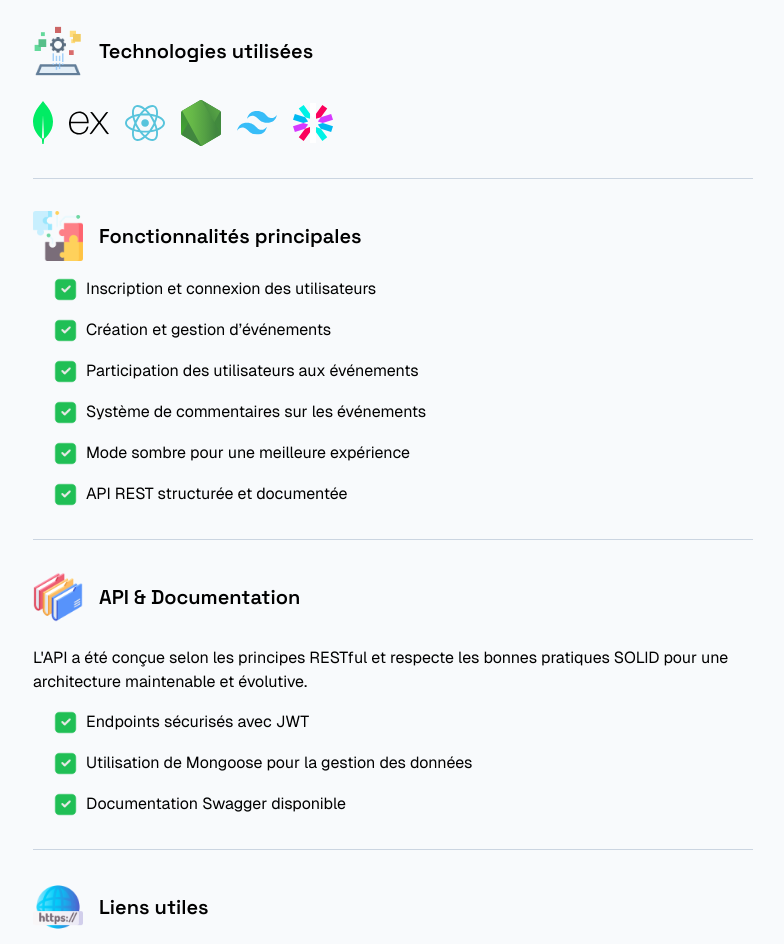
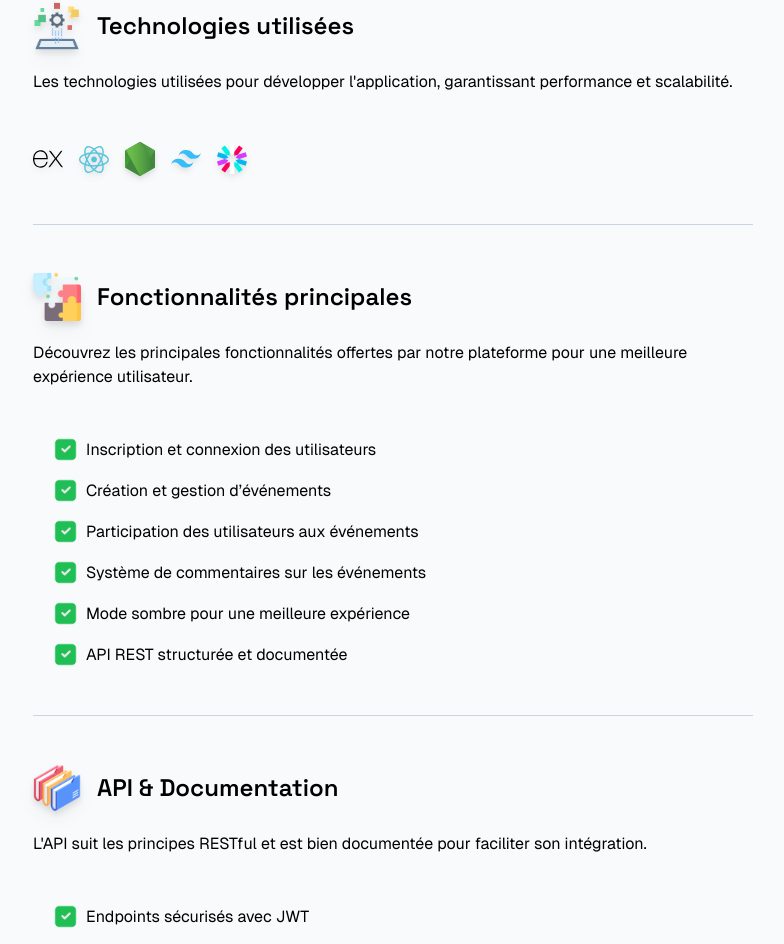
Before and after one commit to didicodeX/didicode, a Next.js app: page /projets in a window 1280 px wide. Shown: the part 331-1275 px from the top of the page, without its empty margins (247-1031 px from the left). Built offline with nearby package versions, Linux system fonts and the light colour scheme.

Commit message:
Remove unused skills icon, update WhatsApp link, and delete obsolete blog post and related files

```diff
--- a/src/app/blog/[slug]/page.tsx
+++ /dev/null
@@ -1,33 +0,0 @@
-import fs from "fs";
-import path from "path";
-import matter from "gray-matter";
-import { remark } from "remark";
-import html from "remark-html";
-import Divider from "@/components/Divider";
-
-interface ArticleProps {
-  params: { slug: string } | Promise<{ slug: string }>;
-}
-
-export default async function Article({ params }: ArticleProps) {
-  // Vérifie si params est une promesse et attends sa résolution
-  const resolvedParams = await params;
-
-  const filePath = path.join(
-    process.cwd(),
-    "content/blog",
-    `${resolvedParams.slug}.md`
-  );
-  const fileContent = fs.readFileSync(filePath, "utf-8");
-
-  const { content } = matter(fileContent);
-  const processedContent = await remark().use(html).process(content);
-  const contentHtml = processedContent.toString();
-
-  return (
-    <div className="container">
-      <div className="article" dangerouslySetInnerHTML={{ __html: contentHtml }} />
-      <Divider />
-    </div>
-  );
-}
--- a/src/app/blog/page.tsx
+++ b/src/app/blog/page.tsx
@@ -1,9 +1,4 @@
-import Link from "next/link";
-import { getAllPosts, Post } from "@/lib/posts";
-
 export default function Blog() {
-  const posts: Post[] = getAllPosts();
-
   return (
     <div className="mt-12">
       <header className="text-center mb-10">
@@ -12,29 +7,11 @@ export default function Blog() {
         </h1>
         <h2 className=" md:text-xl  lg:text-xl xl:text-2xl font-SpaceGrotesk">
           De la première ligne de code à tes projets les plus ambitieux, Didicodex
-          est là pour t’aider à progresser. Articles, tutoriels et formations :
+          est là pour t'aider à progresser. Articles, tutoriels et formations :
           découvre les clés pour devenir un développeur moderne et maîtriser les
           technologies du web.
         </h2>
       </header>
-      <ul className="w-fit">
-        {posts.map((post) => (
-          <li key={post.slug} className="flex flex-col gap-y-2 p-4">
-            <Link
-              href={`/blog/${post.slug}`}
-              className="flex flex-col gap-y-2 p-2"
-            >
-              <p className="text-slate-500">
-                {post.metadata.date}
-              </p>
-              <h2 className="text-secondary-500 font-semibold">
-                {post.metadata.title}
-              </h2>
-              <p>{post.metadata.intro}</p>
-            </Link>
-          </li>
-        ))}
-      </ul>
     </div>
   );
 }
--- a/src/app/projets/page.tsx
+++ b/src/app/projets/page.tsx
@@ -39,164 +39,104 @@ const linksList = [
 
 export default function ProjectPage() {
   return (
-    <div className="max-w-3xl mx-auto mt-12 px-6 space-y-8">
+    <div className="max-w-3xl mx-auto mt-12 px-6 space-y-12">
       {/* Titre du projet */}
-      <header className="text-center mb-10">
-        {" "}
-        <h1 className="xl:text-4xl lg:text-3xl text-2xl mb-5 font-SpaceGrotesk font-extrabold">
+      <header className="mb-12">
+        <h1 className="text-4xl font-extrabold font-SpaceGrotesk">
           Didimeet - Event Management System
         </h1>
-        <h2 className=" md:text-xl  lg:text-xl xl:text-2xl font-SpaceGrotesk">
+        <h2 className="mt-3 text-xl text-gray-400 font-SpaceGrotesk">
           Une application complète de gestion d'événements où les utilisateurs
           peuvent créer, participer et commenter des événements.
         </h2>
       </header>
       <Divider />
+
       {/* Technologies utilisées */}
-      <section>
-        <header className="flex gap-4 items-center pb-4">
-          <Image
-            src={"/images/platform.png"}
-            width={50}
-            height={50}
-            alt="tech icon"
-            className="w-30 object-contain"
-          />{" "}
-          <h2 className="text-xl font-SpaceGrotesk font-semibold">
-            Technologies utilisées
-          </h2>
-        </header>
-        <ul className="flex flex-wrap gap-4 mt-2 items-center">
-          <li>
-            {" "}
-            <Image
-              src={"/images/icons/mongodb.svg"}
-              width={20}
-              height={10}
-              alt="tech icon"
-            />{" "}
-          </li>
-          <li>
-            <Image
-              src={"/images/icons/expressjs.svg"}
-              width={40}
-              height={40}
-              alt="tech icon"
-              className="dark:hidden"
-            />
-            <Image
-              src={"/images/icons/expressjs_dark.svg"}
-              width={40}
-              height={40}
-              alt="tech icon"
-              className="hidden dark:block"
-            />
-          </li>
-          <li>
-            <Image
-              src={"/images/icons/React_dark.svg"}
-              width={40}
-              height={40}
-              alt="tech icon"
-              className="dark:hidden"
-            />
-            <Image
-              src={"/images/icons/React_light.svg"}
-              width={40}
-              height={40}
-              alt="tech icon"
-              className="hidden dark:block"
-            />
-          </li>
-          <li>
-            {" "}
-            <Image
-              src={"/images/icons/nodejs.svg"}
-              width={40}
-              height={40}
-              alt="tech icon"
-            />{" "}
-          </li>
-          <li>
-            {" "}
-            <Image
-              src={"/images/icons/tailwindcss.svg"}
-              width={40}
-              height={40}
-              alt="tech icon"
-            />{" "}
-          </li>
-
-          <li>
-            <Image
-              src={"/images/icons/jwt.svg"}
-              width={40}
-              height={40}
-              alt="tech icon"
-            />{" "}
-          </li>
-        </ul>
-      </section>
+      <SectionHeader
+        title="Technologies utilisées"
+        imgSrc="/images/platform.png"
+        description="Les technologies utilisées pour développer l'application, garantissant performance et scalabilité."
+      />
+      <TechnologyIcons />
       <Divider />
 
       {/* Fonctionnalités */}
-      <section>
-        <header className="flex gap-4 items-center pb-4">
-          <Image
-            src={"/images/data-integration.png"}
-            width={50}
-            height={50}
-            alt="tech icon"
-            className="w-30 object-contain"
-          />{" "}
-          <h2 className="text-xl font-SpaceGrotesk font-semibold">
-            Fonctionnalités principales
-          </h2>
-        </header>
-        <ListWithIcons items={featuresListe} iconPath="/images/tick.png" />
-      </section>
+      <SectionHeader
+        title="Fonctionnalités principales"
+        imgSrc="/images/data-integration.png"
+        description="Découvrez les principales fonctionnalités offertes par notre plateforme pour une meilleure expérience utilisateur."
+      />
+      <ListWithIcons items={featuresListe} iconPath="/images/tick.png" />
       <Divider />
 
       {/* API et Documentation */}
-      <section>
-        <header className="flex gap-4 items-center pb-4">
-          <Image
-            src={"/images/folders.png"}
-            width={50}
-            height={50}
-            alt="tech icon"
-            className="w-30  object-contain"
-          />{" "}
-          <h2 className="text-xl font-SpaceGrotesk font-semibold">
-            {" "}
-            API & Documentation
-          </h2>
-        </header>
-        <p className="text-gray-600 mt-2 mb-4">
-          L&apos;API a été conçue selon les principes RESTful et respecte les bonnes
-          pratiques SOLID pour une architecture maintenable et évolutive.
-        </p>
-        <ListWithIcons items={docListe} iconPath="/images/tick.png" />
-      </section>
+      <SectionHeader
+        title="API & Documentation"
+        imgSrc="/images/folders.png"
+        description="L'API suit les principes RESTful et est bien documentée pour faciliter son intégration."
+      />
+      <ListWithIcons items={docListe} iconPath="/images/tick.png" />
       <Divider />
 
       {/* Liens utiles */}
-      <section>
-        <header className="flex gap-4 items-center pb-4">
-          <Image
-            src={"/images/web-link.png"}
-            width={50}
-            height={50}
-            alt="tech icon"
-            className="w-30  object-contain"
-          />{" "}
-          <h2 className="text-xl font-SpaceGrotesk font-semibold">
-            Liens utiles
-          </h2>
-        </header>
-        <ListWithLinks links={linksList} iconPath="/images/link.png" />
-      </section>
+      <SectionHeader
+        title="Liens utiles"
+        imgSrc="/images/web-link.png"
+        description="Quelques liens pour explorer le projet, consulter la documentation et tester la démo en ligne."
+      />
+      <ListWithLinks links={linksList} iconPath="/images/link.png" />
       <Divider />
     </div>
   );
 }
+
+interface HeaderProps {
+  title: string;
+  imgSrc: string;
+  description: string;
+}
+
+function SectionHeader({ title, imgSrc, description }: HeaderProps) {
+  return (
+    <header>
+      <div className="flex gap-4 items-center mb-5">
+        <Image
+          src={imgSrc}
+          width={50}
+          height={50}
+          alt="section icon"
+          className="w-12 object-contain drop-shadow-lg"
+        />
+        <h2 className="text-2xl font-semibold font-SpaceGrotesk">{title}</h2>
+      </div>
+      <p className="text-gray-500 mt-1">{description}</p>
+    </header>
+  );
+}
+
+function TechnologyIcons() {
+  const techIcons = [
+    "/images/icons/expressjs.svg",
+    "/images/icons/React_dark.svg",
+    "/images/icons/nodejs.svg",
+    "/images/icons/tailwindcss.svg",
+    "/images/icons/jwt.svg",
+  ];
+
+  return (
+    <ul className="flex flex-wrap gap-4 items-center">
+      {techIcons.map((icon, index) => (
+        <li key={index}>
+          <Image
+            src={icon}
+            width={30}
+            height={10}
+            alt="tech icon"
+            className="drop-shadow-md"
+          />
+        </li>
+      ))}
+    </ul>
+  );
+}
--- a/src/components/ReseauxSociaux.tsx
+++ b/src/components/ReseauxSociaux.tsx
@@ -25,7 +25,7 @@ export default function ReseauxSociaux() {
       <a href="mailto:dylane@didicode.com">
         <Image src="images/icons/gmail.svg" alt="github" width={28} height={28} />
       </a>
-      <a href="https://wa.me/15066555020">
+      <a href="https://wa.me/15066554409">
         <Image src="images/icons/whatsapp.svg" alt="github" width={28} height={28} />
       </a>
     </div>
--- a/src/components/Skills.tsx
+++ b/src/components/Skills.tsx
@@ -10,7 +10,6 @@ const techIcons = [
   "/images/icons/tailwindcss.svg",
   "/images/icons/typescript.svg",
   "/images/icons/React_light.svg",
-  "/images/icons/nextjs_icon_dark.svg",
   "/images/icons/nodejs.svg",
   "/images/icons/mongodb.svg",
   "/images/icons/swagger.svg",
```
Also changed, not shown: content/blog/Pourquoi_le_css_est_le_language_le_plus_difficile_a_apprendre.md (deleted, +0 -42 lines), src/lib/posts.ts (deleted, +0 -35 lines).
